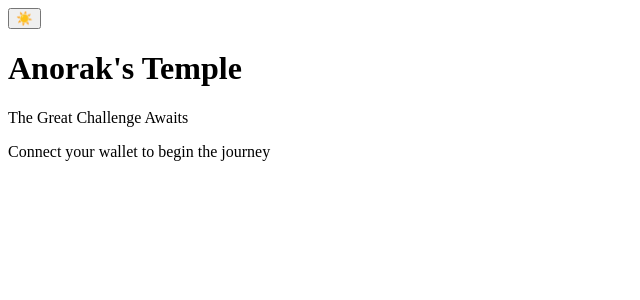
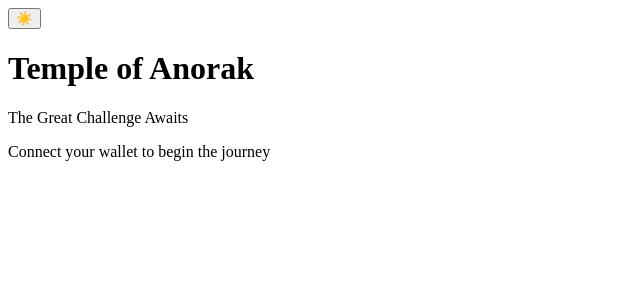
Before and after one commit to Parzival-Moksha/anorak-demo, a Next.js app: page / in a window 1280 px wide. Shown: the top 300 px of the page, without its empty margins (0-640 px from the left). Built offline with nearby package versions, Linux system fonts and the light colour scheme.

Commit message:
Update ESLint config and rename page to index

```diff
--- a/src/pages/index.tsx
+++ b/src/pages/index.tsx
@@ -23,7 +23,7 @@ export default function Home() {
         {/* Main Content */}
         <div className="py-16">
           <h1 className="text-4xl font-bold text-center mb-8">
-            Anorak&apos;s Temple
+            Temple of Anorak
           </h1>
           <p className="text-center text-xl mb-8">
             The Great Challenge Awaits
```
